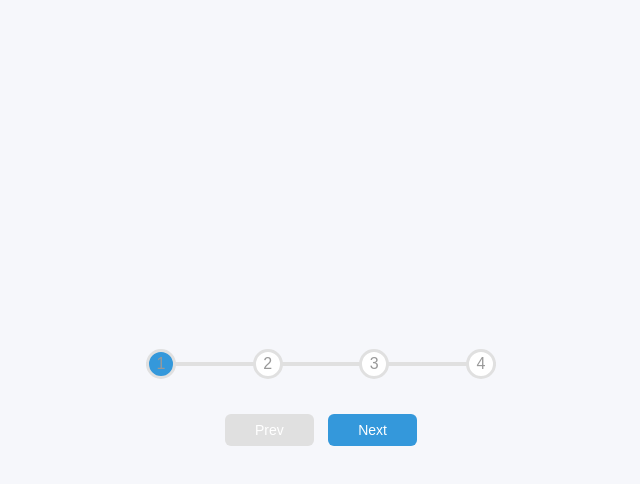
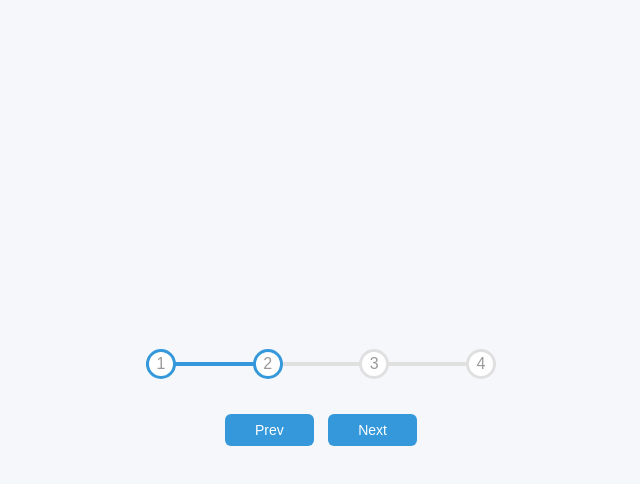
Before and after one commit to morphy80/50-Projects-In-50-Days---HTML--CSS---JavaScript, a plain HTML site: page section_3-Progress_Steps/index.html in a window 1280 px wide. Both pictures are taken after a click on the button "Next". Shown: the whole page, without its empty margins (319-959 px from the left). Drawn offline with Linux system fonts and the light colour scheme; a web font is replaced by a local one.

Commit message:
Step Functionality

```diff
--- a/section_3-Progress_Steps/script.js
+++ b/section_3-Progress_Steps/script.js
@@ -0,0 +1,49 @@
+const progress = document.getElementById('progress')
+const prev = document.getElementById('prev')
+const next = document.getElementById('next')
+const circles = document.querySelectorAll('.circle')
+
+let currentActive = 1
+
+next.addEventListener('click', () => {
+    currentActive++
+
+    if (currentActive > circles.length) {
+        currentActive = circles.length
+    }
+
+    update()
+})
+
+prev.addEventListener('click', () => {
+    currentActive--
+
+    if (currentActive < 1) {
+        currentActive = 1
+    }
+
+    update()
+})
+
+function update() {
+    circles.forEach((circle, idx) => {
+        if (idx < currentActive) {
+            circle.classList.add('active')
+        } else {
+            circle.classList.remove('active')
+        }
+    })
+
+    const actives = document.querySelectorAll('.active')
+
+    progress.style.width = (actives.length - 1) / (circles.length - 1) * 100 + '%'
+
+    if (currentActive === 1) {
+        prev.disabled = true
+    } else if (currentActive === circles.length) {
+        next.disabled = true
+    } else {
+        prev.disabled = false
+        next.disabled = false
+    }
+}
--- a/section_3-Progress_Steps/style.css
+++ b/section_3-Progress_Steps/style.css
@@ -53,7 +53,7 @@ body {
     height: 4px;
     width: 0%;
     z-index: -1;
-    transition: .4s ease;
+    transition: 0.4s ease;
 }
 
 .circle {
@@ -66,11 +66,11 @@ body {
     align-items: center;
     justify-content: center;
     border: 3px solid var(--line-border-empty);
-    transition: .4s ease;
+    transition: 0.4s ease;
 }
 
 .circle.active {
-    background-color: var(--line-border-fill);
+    border-color: var(--line-border-fill);
 }
 
 .btn {
```
Also changed, not shown: 1 other file.
